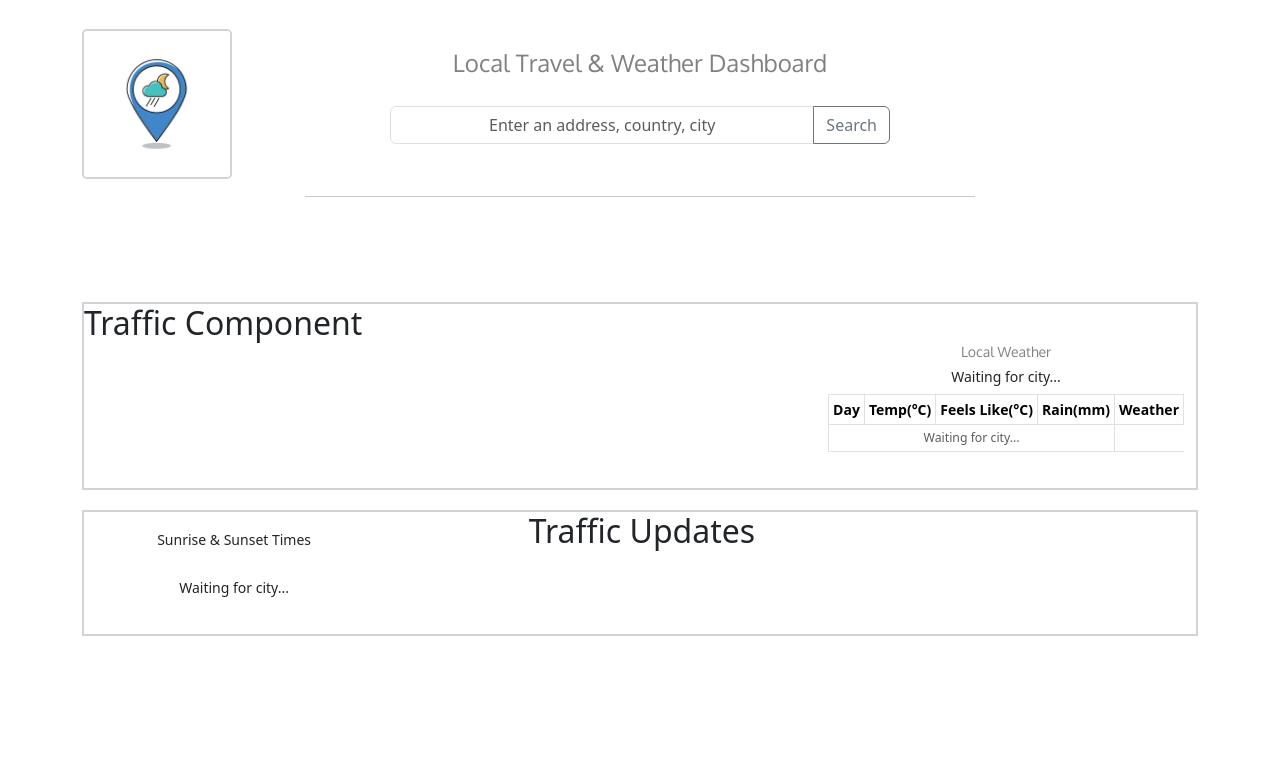
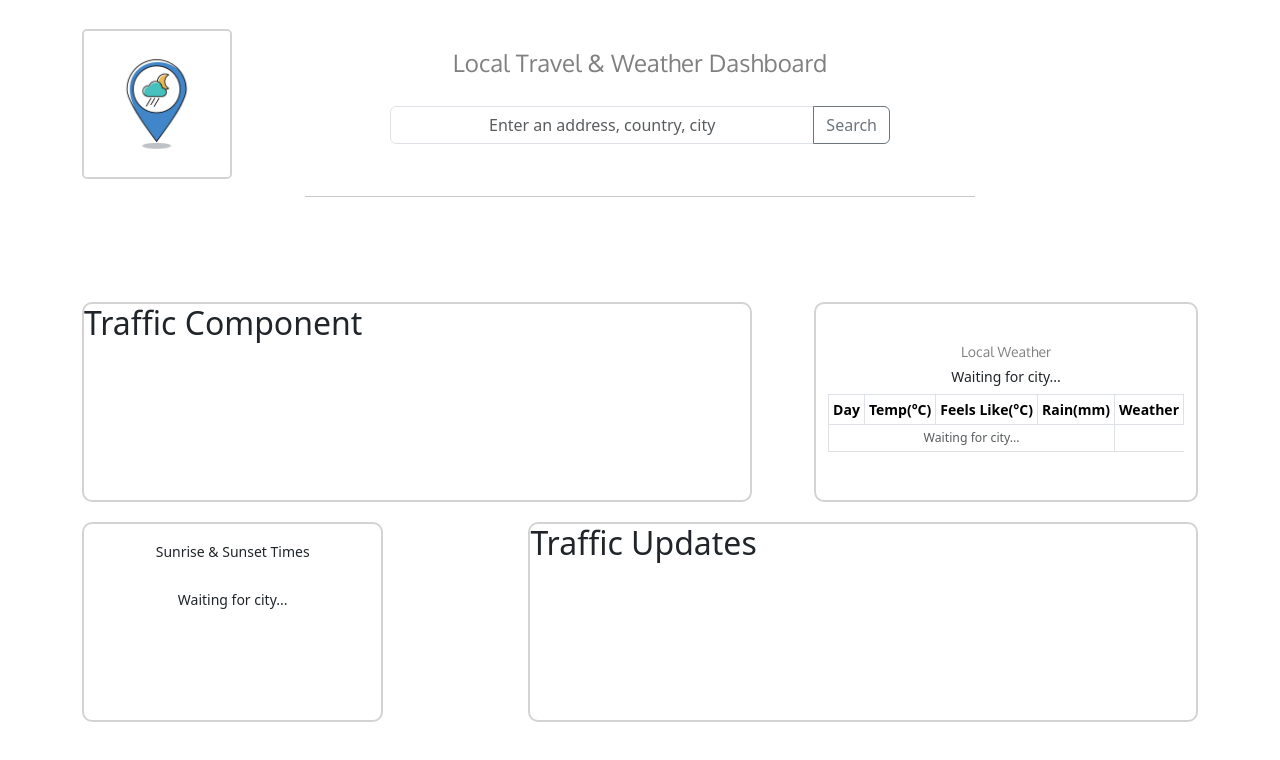
Before and after one commit to camposjoaoc/travel-weather-hub, a React (Vite) app in the folder client/: page / in a window 1280 px wide. Shown: the top 760 px of the page. Built offline with nearby package versions, Linux system fonts and the light colour scheme.

Commit message:
Styling the entire page

```diff
--- a/client/src/App.tsx
+++ b/client/src/App.tsx
@@ -20,24 +20,24 @@ function App() {
         </section>
         {/* Section 2 - Traffic & Weather Forecast */}
         <section className="flex-container flex-container-normal">
-          <div>
+          <div className="container-box">
             {/* Traffic Component here */}
             <h2>Traffic Component</h2>
           </div>
 
-          <div>
+          <div className="container-box">
             <WeatherForecast city={city} />
           </div>
         </section>
 
         {/* Section 3 - SunriseSunset & Traffic Updates */}
         <section className="flex-container flex-container-reverse">
-          <div>
+          <div className="container-box">
             {/* SunriseSunset here */}
             <SunriseSunset />
           </div>
 
-          <div>
+          <div className="container-box">
             {/* Traffic Updates Component here */}
             <h2>Traffic Updates</h2>
           </div>
--- a/client/src/components/WeatherForecast.tsx
+++ b/client/src/components/WeatherForecast.tsx
@@ -9,8 +9,6 @@ const WeatherForecast: React.FC<WeatherForecastProps> = ({ city }) => {
     const [loading, setLoading] = useState<boolean>(false);
     const [error, setError] = useState<string | null>(null);
     const [showForecast, setShowForecast] = useState<boolean>(false);
-    const [latitude, setLatitude] = useState<number | null>(null);
-    const [longitude, setLongitude] = useState<number | null>(null);
 
     const formatDateToWeekday = (dateString: string): string => {
         const date = new Date(dateString);
--- a/client/src/styles/App.css
+++ b/client/src/styles/App.css
@@ -6,7 +6,6 @@
 }
 
 .container {
-
     width: 100%;
     max-width: 1600px;
     height: auto;
@@ -22,7 +21,15 @@
     align-items: flex-start;
     width: 100%;
     gap: 3%;
+    height: 25vh;
+    max-height: 30vh;
+}
+
+.container-box {
     border: 2px solid lightgray;
+    border-radius: 10px;
+    height: 25vh;
+    max-height: 30vh;
 }
 
 /* Layout for normal sections (first div: 60%, second div: 27%) */
```
